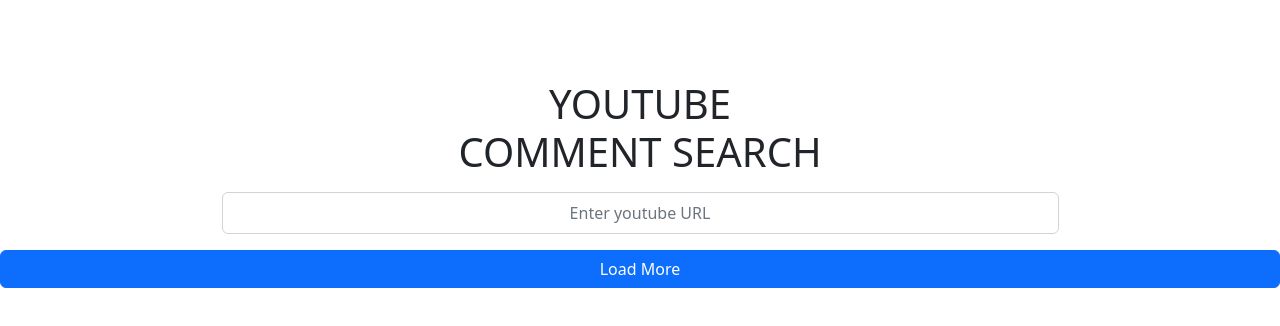
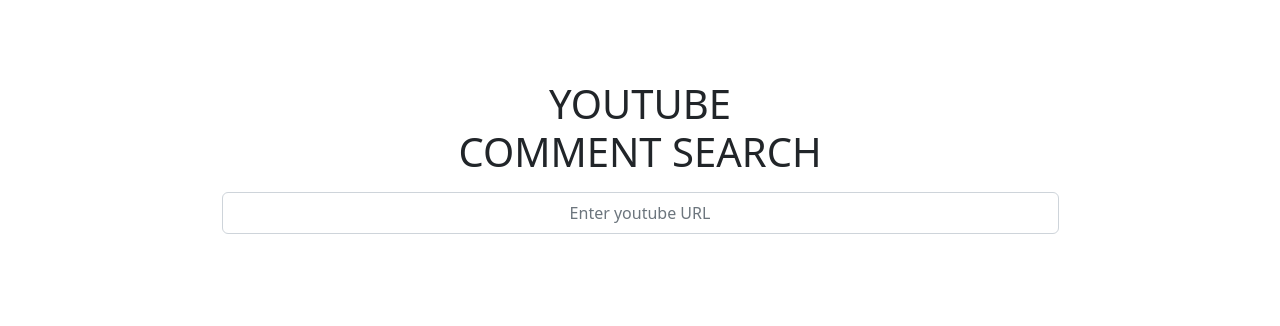
Before and after one commit to JMarchandev/youtube-comment-client, a React (Create React App) app: page / in a window 1280 px wide. Shown: the top 326 px of the page. Built offline with nearby package versions, Linux system fonts and the light colour scheme; no server answers.

Commit message:
chore: remove unused button

```diff
--- a/src/App.tsx
+++ b/src/App.tsx
@@ -3,7 +3,6 @@ import * as YoutubeCommentService from "./services/YoutubeCommentService";
 
 import { Comment, Result } from "./services/types/commentsResult";
 
-import { Button } from "react-bootstrap";
 import Comments from "./containers/comments";
 import { Home } from "./containers/home";
 import React from "react";
@@ -68,9 +67,6 @@ function App() {
   return (
     <>
       <Home onSubmitSearch={handleSubmitSearch} />
-      <Button className="w-100 my-3" onClick={() => handleExport("csv")}>
-        Load More
-      </Button>
       {resultInfos && comments && (
         <Comments
           isLoading={isLoading}
```
